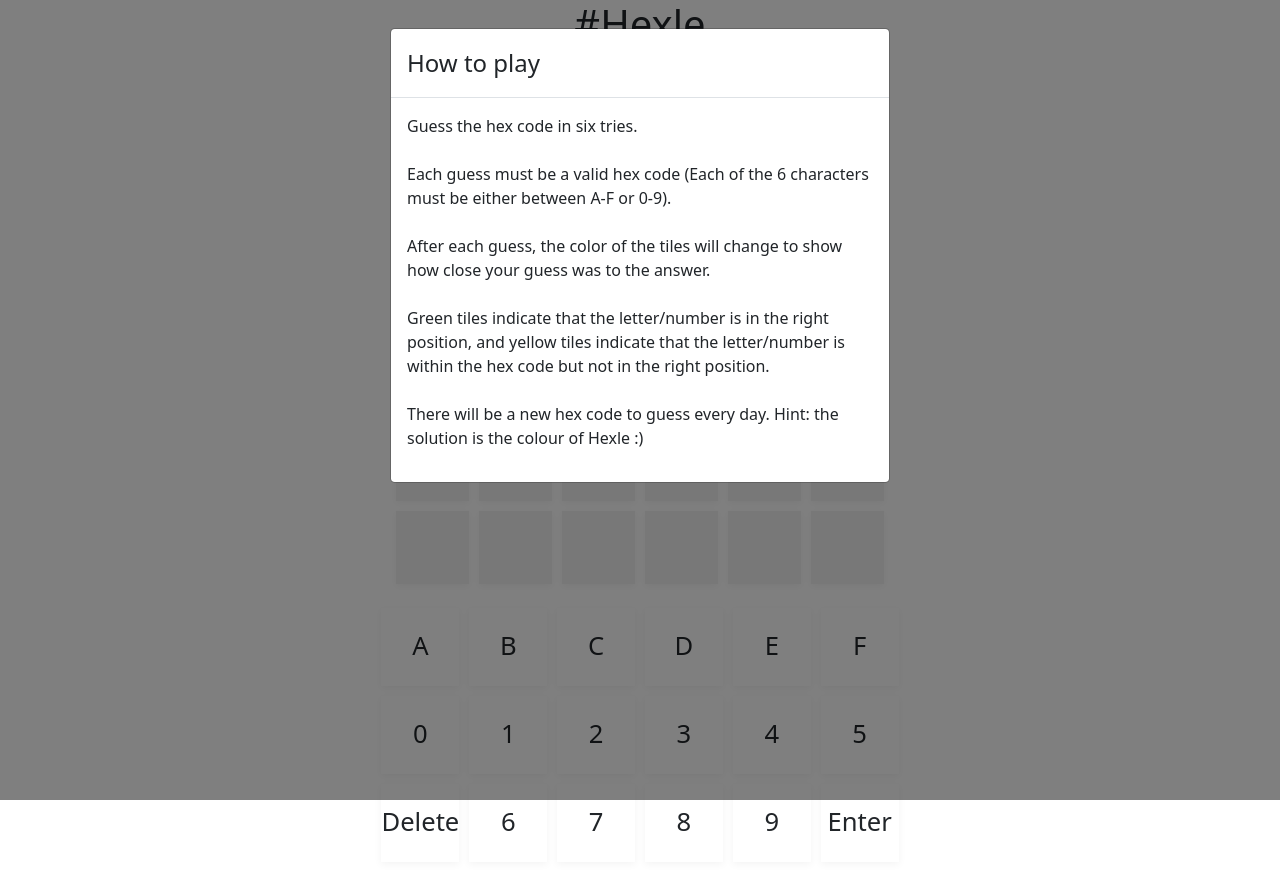
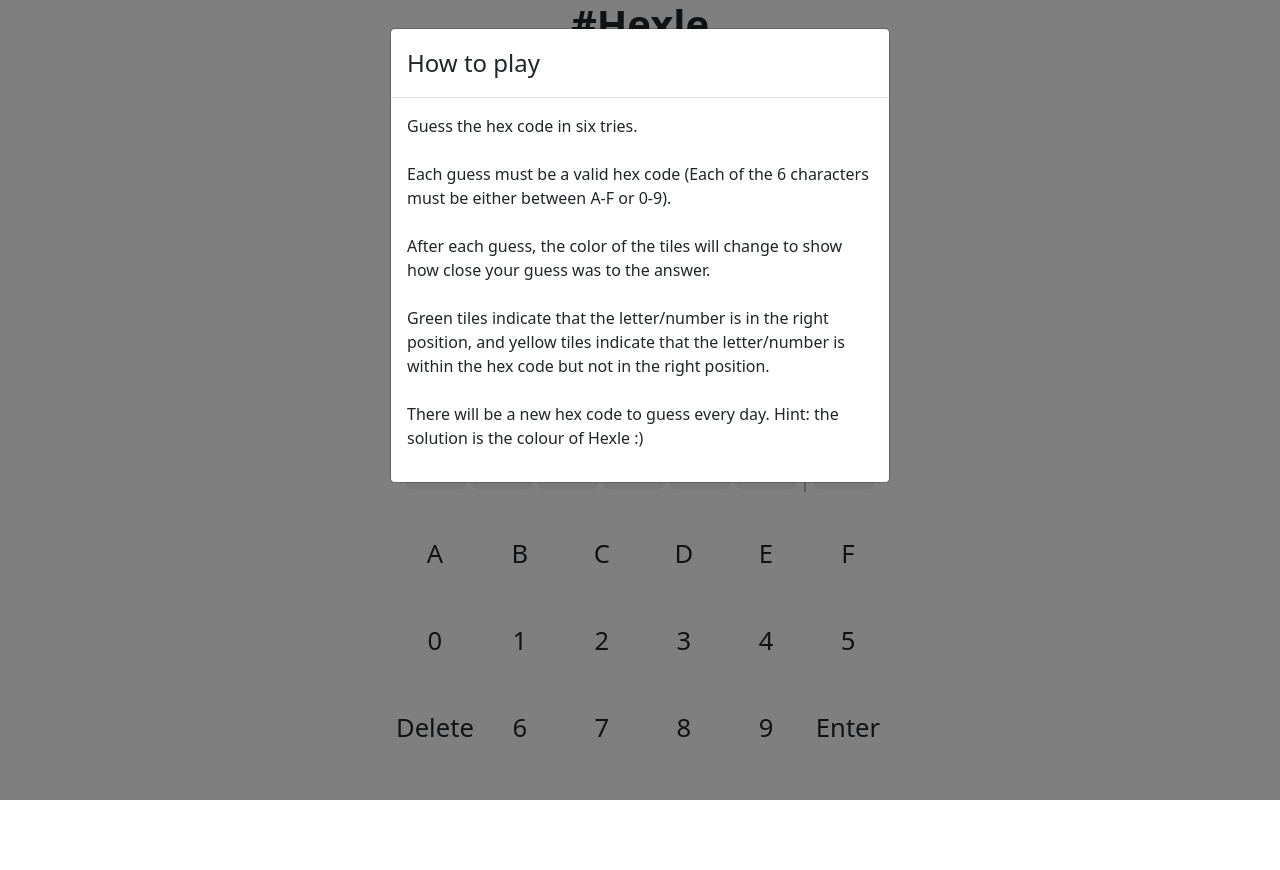
Before and after one commit to frankljin/hexle, a React (Create React App) app: page / in a window 1280 px wide. Shown: the top 870 px of the page. Built offline with nearby package versions, Linux system fonts and the light colour scheme.

Commit message:
Add color column, styling updates

```diff
--- a/src/App.css
+++ b/src/App.css
@@ -1,5 +1,9 @@
 body {
   background-color: white;
+}
+
+.itemText {
+  display: block;
 }
 
 @media only screen and (max-width: 768px) {
@@ -16,13 +20,6 @@
     font-size: 4vw;
     vertical-align: middle;
     line-height: 12vw;
-  }
-
-  .itemText {
-    font-size: 4vw;
-    vertical-align: middle;
-    line-height: 12vw;
-    text-shadow: 2px 3px 5px rgba(0, 0, 0, 0.5);
   }
 }
 
@@ -41,19 +38,23 @@
     vertical-align: middle;
     line-height: 6vw;
   }
-
-  .itemText {
-    font-size: 2vw;
-    vertical-align: middle;
-    line-height: 6vw;
-    text-shadow: 2px 3px 5px rgba(0, 0, 0, 0.5);
-  }
 }
 
 .item {
   background-color: #f1f1f1;
-  box-shadow: 0 2px 8px rgb(0 0 0 / 5%);
   aspect-ratio: 1/1;
+  display: flex;
+  justify-content: center;
+  align-items: center;
+  width: 60px;
+  margin: 3px;
+  font-size: 1.5rem;
+  border-radius: 5px;
+  border: 2px solid #f1f1f1;;
+}
+
+.item.submitted {
+  border: 2px solid #BBBBBB;
 }
 
 .main {
@@ -66,10 +67,28 @@
 
 .title {
   cursor: pointer;
+  font-weight: 600;
 }
 
 .letter {
-  box-shadow: 0 2px 8px rgb(0 0 0 / 5%);
   cursor: pointer;
-  aspect-ratio: 1/1;
 }
+
+.hashtag-cell {
+  background-color: white;
+}
+
+.color-cell {
+}
+
+.letter-row {
+  display: flex;
+  justify-content: center;
+  max-width: 90%;
+}
+
+.letter-row-container {
+  display: flex;
+  flex-direction: column;
+  align-items: center;
+}
--- a/src/components/Grid.tsx
+++ b/src/components/Grid.tsx
@@ -51,11 +51,6 @@
     let currHex = "#";
     for (let i = 0; i < 6; i++) {
       currHex += letters[row][i];
-    }
-    for (let i = 0; i < 6; i++) {
-      document.getElementById(
-        row.toString() + i.toString() + "text"
-      )!.style.color = currHex;
     }
 
     let letterCounts = new Map<string, any>();
@@ -192,15 +187,39 @@
     };
   }, [currRow, currCol, letters, submitted]);
 
-  const cells = letters.map((letterRow: string[], row: number) =>
-    letterRow.map((letter: string, col: number) => (
-      <div className="item" id={`${row}${col}`}>
-        <span className="itemText" id={`${row}${col}text`}>
-          {letter}
-        </span>
+  const cells = letters.map((letterRow: string[], row: number) => {
+    return (
+      <div className="letter-row">
+        {letterRow.map((letter: string, col: number) => (
+          <div
+            className={`item ${submitted[row] && "submitted"}`}
+            id={`${row}${col}`}
+          >
+            <span className="itemText" id={`${row}${col}text`}>
+              {letter}
+            </span>
+          </div>
+        ))}
+        <div
+          style={{
+            margin: "0px 5px",
+            border: "1px solid #BBBBBB"
+          }}
+        />
+        <div
+          className={`item color-cell`}
+          style={
+            submitted[row]
+              ? {
+                  backgroundColor: `#${letterRow.join("")}`,
+                  // boxShadow: "1px 1px 1px gray",
+                }
+              : {}
+          }
+        />
       </div>
-    ))
-  );
+    );
+  });
 
   const letterCells = keys.map((letterRow: string[], row: number) =>
     letterRow.map((letter: string, col: number) => (
@@ -216,7 +235,7 @@
 
   return (
     <>
-      <div className="container">{cells}</div>
+      <div className="letter-row-container">{cells}</div>
       <br />
       <div className="container">{letterCells}</div>
     </>
```
